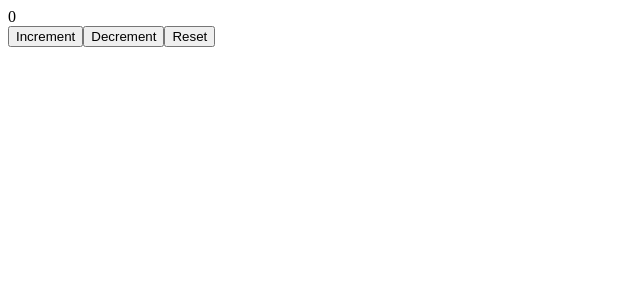
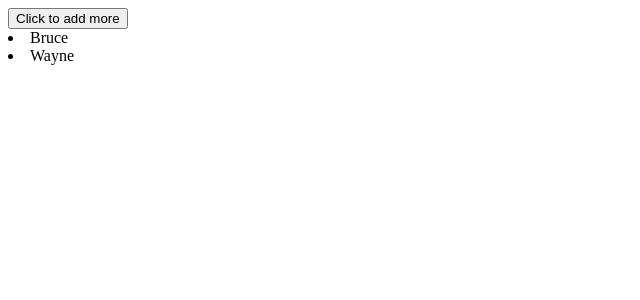
Before and after one commit to SaqibSattar/react-render, a React (Vite) app: page / in a window 1280 px wide. Shown: the top 300 px of the page, without its empty margins (0-640 px from the left). Built offline with nearby package versions, Linux system fonts and the light colour scheme.

Commit message:
State Immutability

```diff
--- a/src/App.jsx
+++ b/src/App.jsx
@@ -1,13 +1,17 @@
 import { useState } from "react";
 import "./App.css";
-import UseState from "./components/UseState";
+import UseState from "./components/UseState/UseState";
 import UseReducer from "./components/UseReducer/UseReducer";
+import ObjectUseState from "./components/ObjectUseState/ObjectUseState";
+import ArrayUseState from "./components/ObjectUseState/ArrayUseState";
 
 function App() {
   return (
     <>
-      {/* <UseState /> */}
+      {/* <UseState />
       <UseReducer />
+      <ObjectUseState /> */}
+      <ArrayUseState />
     </>
   );
 }
--- /dev/null
+++ b/src/components/ObjectUseState/ArrayUseState.jsx
@@ -0,0 +1,24 @@
+import React, { useState } from 'react'
+
+const initialValues = ['Bruce','Wayne']
+
+const ArrayUseState = () => {
+    const [persons, setPerson] = useState(initialValues)
+
+    const changeName = () => {
+        setPerson([...persons, 'John', 'Doe'])
+    }
+
+    console.log('rendering ArrayUseState')
+
+  return (
+    <div>
+    <button onClick={changeName}>Click to add more</button>
+    { persons.map((person) => (
+      <li key={person}>{person}</li>
+    ))}
+    </div>
+  )
+}
+
+export default ArrayUseState
--- /dev/null
+++ b/src/components/ObjectUseState/ObjectUseState.jsx
@@ -0,0 +1,27 @@
+import React, { useState } from 'react'
+
+const initialValues = {
+    firstName: 'Bruce',
+    lastName: 'Wayne'
+}
+
+const ObjectUseState = () => {
+    const [person, setPerson] = useState(initialValues)
+
+    const changeName = () => {
+        let newPerson = {...person}
+        newPerson.firstName = 'John'
+        newPerson.lastName = 'Doe'
+        setPerson(newPerson)
+    }
+
+    console.log('rendering ObjectUseState')
+
+  return (
+    <div>
+    <button onClick={changeName}>{person.firstName} - {person.lastName}</button>
+    </div>
+  )
+}
+
+export default ObjectUseState
```
Also changed, not shown: src/components/UseState/UseState.jsx (renamed from src/components/UseState.jsx).
